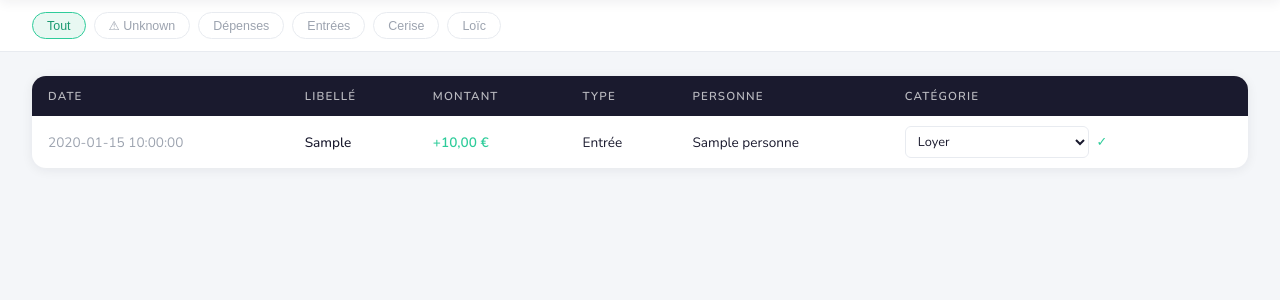
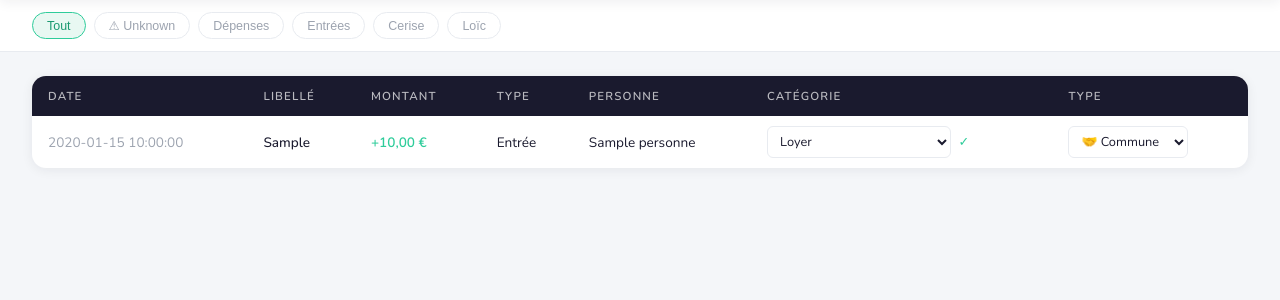
Before and after one commit to ceriseeeeee/CoupleFinance, a Flask app: page /validate/1 in a window 1280 px wide. Shown: the part 68-368 px from the top of the page. Run offline with Flask 3, Linux system fonts and the light colour scheme; a database or web service that is not in the repository returns one stand-in record (values such as "Sample title"); some libraries are stand-ins or nearby versions.

Commit message:
validate : colonne Type commune/perso sur chaque transaction
- Thead : <th>Type</th> après Catégorie
- Tbody : select .type-select avec options Commune/Perso pré-sélectionnées via type_depense
- JS : correctType() envoie type_depense + categorie courante à /api/correct
- CSS : .type-select stylistiquement cohérent avec .cat-select

Co-Authored-By: Claude Sonnet 4.6 <noreply@anthropic.com>

```diff
--- a/templates/validate.html
+++ b/templates/validate.html
@@ -132,6 +132,15 @@
     }
     .cat-select:focus { border-color: var(--green); }
 
+    /* ── Select type dépense ── */
+    .type-select {
+      padding: 5px 8px; border: 1px solid var(--border); border-radius: 6px;
+      background: var(--white); color: var(--text);
+      font-family: 'Nunito', sans-serif; font-size: .8rem; cursor: pointer;
+      min-width: 120px; outline: none; transition: border-color .2s;
+    }
+    .type-select:focus { border-color: var(--green); }
+
     /* ── Icône corrigé ── */
     .corrected { color: var(--green); margin-left: 4px; font-size: .8rem; }
 
@@ -218,6 +227,7 @@
             <th>Type</th>
             <th>Personne</th>
             <th>Catégorie</th>
+            <th>Type</th>
           </tr>
         </thead>
         <tbody>
@@ -245,6 +255,12 @@
                 {% endfor %}
               </select>
               {% if t.corrige_manuellement %}<span class="corrected">✓</span>{% endif %}
+            </td>
+            <td>
+              <select class="type-select" onchange="correctType('{{ t.id }}', this.value, this)">
+                <option value="commune" {{ 'selected' if t.get('type_depense', 'commune') == 'commune' }}>🤝 Commune</option>
+                <option value="perso" {{ 'selected' if t.get('type_depense', 'commune') == 'perso' }}>👤 Perso</option>
+              </select>
             </td>
           </tr>
           {% endfor %}
@@ -345,6 +361,17 @@
       setTimeout(() => t.className = '', 2500);
     }
 
+    async function correctType(id, type, selectEl) {
+      try {
+        await fetch('/api/correct', {
+          method: 'POST',
+          headers: { 'Content-Type': 'application/json' },
+          body: JSON.stringify({ session_id: SESSION_ID, transaction_id: id, categorie: selectEl.closest('tr').querySelector('.cat-select').value, type_depense: type })
+        });
+        showToast('✓ Type mis à jour', 'success');
+      } catch(e) { showToast('Erreur', 'error'); }
+    }
+
     function showToastHTML(html, type = '') {
       const t = document.getElementById('toast');
       t.innerHTML = html;
```
